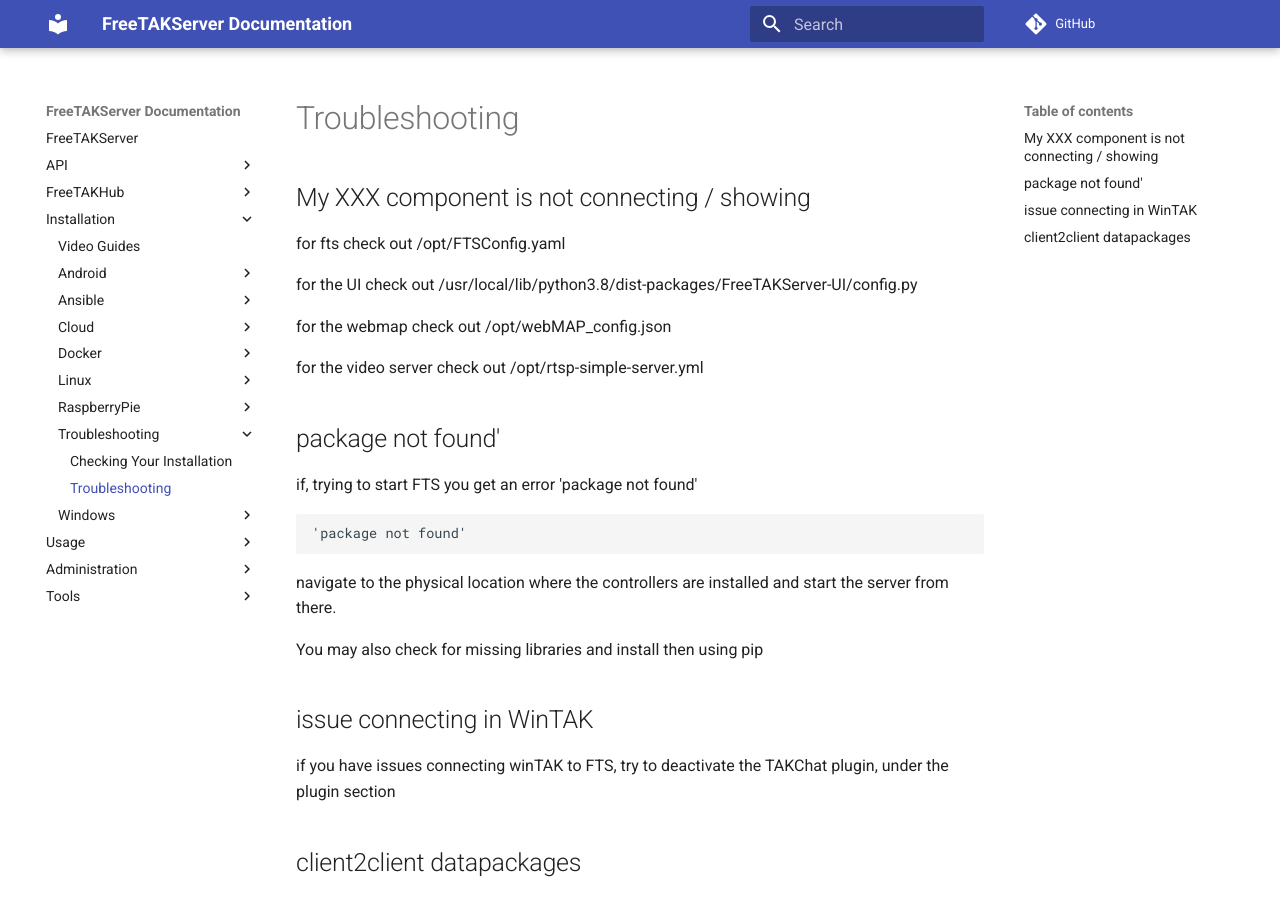
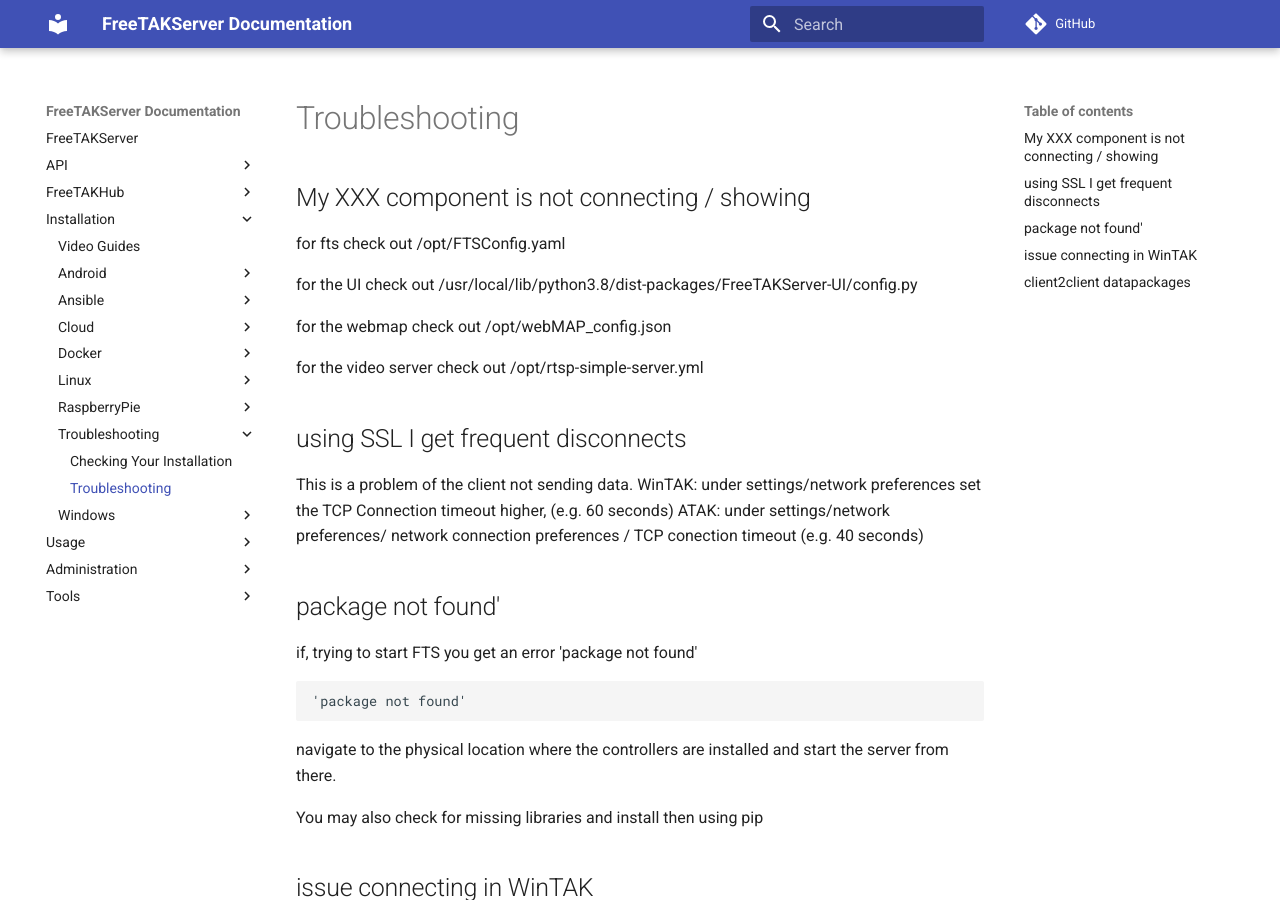
Before and after one commit to FreeTAKTeam/FreeTAKServer-User-Docs, an MkDocs documentation site: the page built from docs/docs/Installation/Troubleshooting/troubleshooting.md, in a window 1280 px wide and 900 px high. Built offline with MkDocs 1.6.1 and Material for MkDocs 9.7.7, drawn with Linux system fonts in a browser that asks for light colours; comment, search, counter and statistics services are not loaded.

Commit message:
## using SSL I get frequent disconnects

```diff
--- a/docs/docs/Installation/Troubleshooting/troubleshooting.md
+++ b/docs/docs/Installation/Troubleshooting/troubleshooting.md
@@ -12,6 +12,11 @@
 
 for the video server check out
 /opt/rtsp-simple-server.yml
+
+## using SSL I get frequent disconnects
+This is a problem of the client not sending data.
+WinTAK: under settings/network preferences set the TCP Connection timeout higher, (e.g. 60 seconds)
+ATAK:  under settings/network preferences/ network connection preferences / TCP conection timeout  (e.g. 40 seconds)
 
 ## package not found'
 if, trying to start FTS you get an error 'package not found'
```
